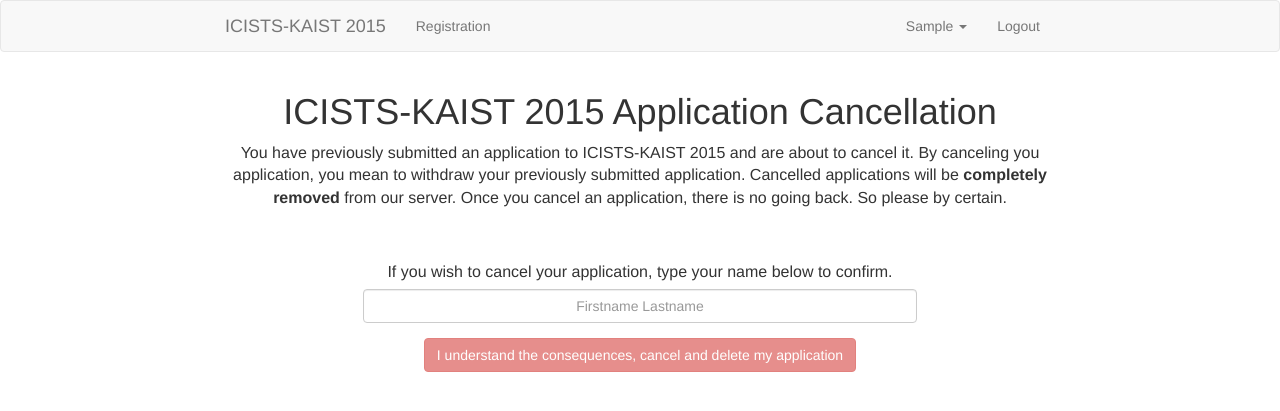
After one commit to icists/ams, a Django app: page /registration/cancel/ in a window 1280 px wide. The commit adds this page. Shown: the top 411 px of the page. Run offline with Django 3.2, Linux system fonts and the light colour scheme; a user stored in the database is signed in; tables that the repository leaves empty hold one stand-in row (values such as "Sample post"); some libraries are stand-ins or nearby versions.

Commit message:
added registration cancellation and delete feature

```diff
--- a/icists/icists/apps/registration/urls.py
+++ b/icists/icists/apps/registration/urls.py
@@ -9,4 +9,5 @@
     url(r'^$', 'icists.apps.registration.views.main'),
     url(r'^form/$', 'icists.apps.registration.views.form'),
     url(r'^submit/$', 'icists.apps.registration.views.submit'),
+    url(r'^cancel/$', 'icists.apps.registration.views.cancel'),
 ]
--- a/icists/icists/apps/registration/views.py
+++ b/icists/icists/apps/registration/views.py
@@ -72,3 +72,15 @@
             raise ValidationError()
 
         return redirect('/registration/')
+
+
+def cancel(request):
+    try:
+        application = Application.objects.get(user=request.user)
+        if request.method == "GET":
+            return render(request, 'registration/cancel.html', {'application':application, 'user': request.user})
+        elif request.method == "POST":
+            application.delete()
+            return redirect('/registration/')
+    except Application.DoesNotExist:
+        return redirect('/registration/')
--- /dev/null
+++ b/icists/icists/templates/registration/cancel.html
@@ -0,0 +1,41 @@
+{% extends "registration/base.html" %}
+{% block htitle %}ICISTS-KAIST 2015 Application Form{% endblock %}
+{% block header %}
+<script type="text/javascript">
+        var name = '{{user.first_name}}' + ' ' + '{{user.last_name}}';
+        var checkName = function() {
+            if (name === $("#input-name").val()) {
+                $("button.btn-danger").removeAttr('disabled');
+            } else {
+                $("button.btn-danger").attr('disabled', '');
+            }
+        };
+    $(document).ready(function() {
+        $("button.btn-danger").attr('disabled', '');
+        $("#input-name").change(checkName);
+        $("#input-name").keydown(checkName);
+        $("#input-name").keypress(checkName);
+        $("#input-name").keyup(checkName);
+        $("#input-name").focus(checkName);
+    });
+</script>
+{% endblock %}
+{% block content %}
+<h1> ICISTS-KAIST 2015 Application Cancellation</h1>
+<p >You have previously submitted an application to ICISTS-KAIST 2015 and are about to cancel it.
+By canceling you application, you mean to withdraw your previously submitted application.
+Cancelled applications will be <strong>completely removed</strong> from our server.
+Once you cancel an application, there is no going back. So please by certain.<br /><br /><br /></p>
+<p>If you wish to cancel your application, type your name below to confirm.</p>
+<div class="form-group col-sm-8 col-sm-offset-2">
+    <form class="form-horizontal" action="/registration/cancel/" method="post">
+        {% csrf_token %}
+        <div class="form-group">
+            <input type="text" class="form-control text-center" id="input-name" placeholder="Firstname Lastname">
+        </div>
+        <div class="form-group">
+            <button type="submit" class="btn btn-danger">I understand the consequences, cancel and delete my application</button>
+        </div>
+    </form>
+</div>
+{% endblock %}
```
Also changed, not shown: icists/icists/templates/registration/form.html (+49 -34 lines), icists/icists/templates/registration/status.html (+9 -1 lines).
